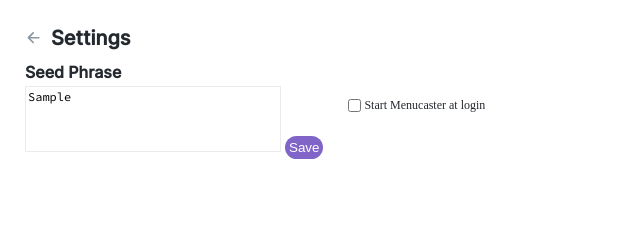
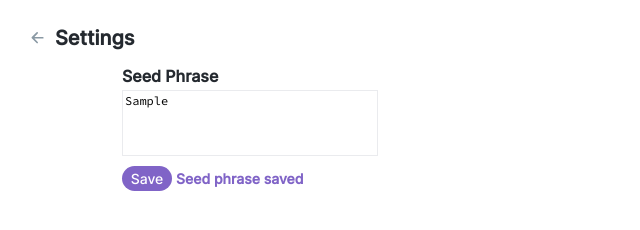
Before and after one commit to zachterrell57/menucaster, an Electron app: page settings.html in a window 1280 px wide. Both pictures are taken after typing "Sample" into the empty fields and a click on the button "Save". Shown: the whole page, without its empty margins (0-640 px from the left). Drawn offline with Linux system fonts and the light colour scheme; no server answers.

Commit message:
working prototype

```diff
--- a/data.js
+++ b/data.js
@@ -1 +1,44 @@
-document.getElementById;
+const { ethers } = require("ethers");
+
+document
+  .getElementById("seed-phrase-button")
+  .addEventListener("click", setSeedPhrase);
+
+let text = document.getElementById("mnemonic-textarea");
+text.value = localStorage.getItem("seedPhrase");
+
+function getPkeyFromMnemonic(mnemonic) {
+  const hdNode = ethers.utils.HDNode.fromMnemonic(mnemonic).derivePath(
+    "m/44'/60'/0'/0/1230940800"
+  );
+
+  return hdNode.privateKey;
+}
+
+function setSeedPhrase() {
+  let textarea = document.getElementById("mnemonic-textarea");
+  let text = textarea.value;
+
+  localStorage.setItem("seedPhrase", text);
+  let seedPhrase = localStorage.getItem("seedPhrase");
+
+  let message = document.getElementById("save-message");
+
+  let pkey = "";
+  try {
+    pkey = getPkeyFromMnemonic(seedPhrase);
+    message.textContent = "Seed phrase saved";
+    message.style.visibility = "visible";
+    setTimeout(() => {
+      message.style.visibility = "hidden";
+    }, 3000);
+  } catch (e) {
+    console.log(e);
+    message.textContent = "Seed phrase failed to save";
+    message.style.visibility = "visible";
+    setTimeout(() => {
+      message.style.visibility = "hidden";
+    }, 3000);
+  }
+  localStorage.setItem("privateKey", pkey);
+}
--- a/main.js
+++ b/main.js
@@ -34,5 +34,5 @@
 });
 
 mb.on("after-create-window", () => {
-  // app.dock.hide();
+  app.dock.hide();
 });
--- a/settings.html
+++ b/settings.html
@@ -41,20 +41,25 @@
         <div class="seed-phrase-input">
           <h2 class="section-title">Seed Phrase</h2>
           <textarea
-            class="mnumonic-textarea"
-            id="textarea"
+            class="mnemonic-textarea"
+            id="mnemonic-textarea"
             placeholder="Enter your 12-word seed phrase here..."
           ></textarea>
-          <button type="button" class="seed-phrase-button">
-            <span class="seed-phrase-button-text">Save</span>
-          </button>
+          <div class="bottom-area">
+            <button type="button" id="seed-phrase-button">
+              <span class="seed-phrase-button-text">Save</span>
+            </button>
+            <div class="confirmation-message">
+              <h1 class="save-message" id="save-message"></h1>
+            </div>
+          </div>
         </div>
-        <div class="checkbox">
+        <!-- <div class="checkbox">
           <input type="checkbox" name="startup" id="startup-checkbox" />
           <label class="startup-label" for="startup"
             >Start Menucaster at login</label
           >
-        </div>
+        </div> -->
       </div>
     </div>
   </body>
--- a/styles.css
+++ b/styles.css
@@ -128,7 +128,7 @@
   background-color: transparent;
   border: none;
   border-radius: 9999px;
-  padding: 0.25rem 0.25rem 0.25rem 0;
+  padding: 0.25rem 0.25rem 0.25rem 0.25rem;
   margin-left: 25px;
   margin-top: 25px;
   color: #8a99a4;
@@ -150,23 +150,34 @@
 .items {
   display: flex;
   flex-direction: row;
+  justify-content: center;
+  padding: 0.25rem;
 }
 
 .seed-phrase-input {
-  margin-left: 25px;
+  display: flex;
+  flex-direction: column;
 }
 
-.seed-phrase-button {
+#seed-phrase-button {
   padding: 0.25rem;
   background-color: #8064c7;
   color: white;
   border: none;
+  width: 50px;
+  margin-top: 10px;
   border-radius: 9999px;
 }
 
-.seed-phrase-button:hover {
+#seed-phrase-button:hover {
   cursor: pointer;
   background-color: #6944ba;
+}
+
+.seed-phrase-button-text {
+  font-family: "Inter-Medium";
+  font-size: 14px;
+  color: white;
 }
 
 .section-title {
@@ -178,7 +189,7 @@
   padding: 0.25rem 0.25rem 0.25rem 0;
 }
 
-.mnumonic-textarea {
+.mnemonic-textarea {
   border: solid 1px #eaebee;
   outline: none;
   resize: none;
@@ -186,6 +197,25 @@
   font-size: 12px;
   width: 250px;
   height: 60px;
+}
+
+.bottom-area {
+  display: flex;
+  flex-direction: row;
+}
+
+.confirmation-message {
+  display: flex;
+  align-items: center;
+  padding-left: 0.25rem;
+}
+
+.save-message {
+  font-family: "Inter-Medium";
+  font-size: 14px;
+  color: #8064c7;
+  margin-bottom: 0;
+  visibility: visible;
 }
 
 .startup-label {
@@ -197,10 +227,11 @@
 
 .checkbox {
   display: flex;
+  flex-direction: row;
   align-items: center;
+  margin-left: 25px;
 }
 
 #startup-checkbox {
   margin-top: 0.25rem;
-  margin-left: 25px;
 }
```
Also changed, not shown: cast.js (+22 -18 lines).
